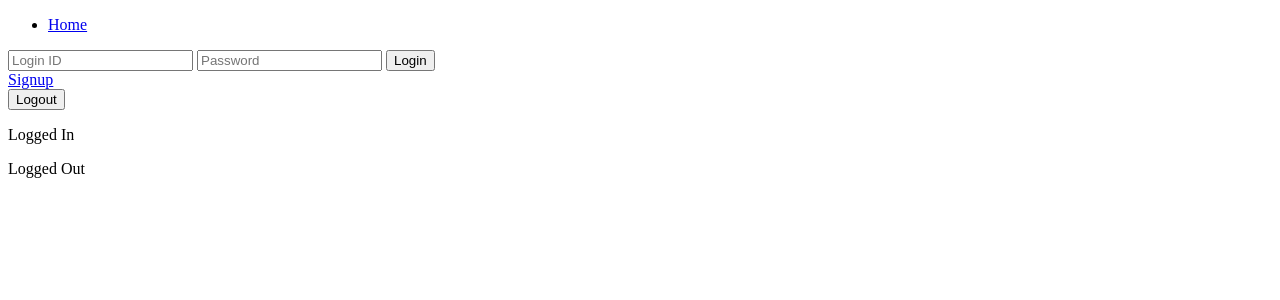
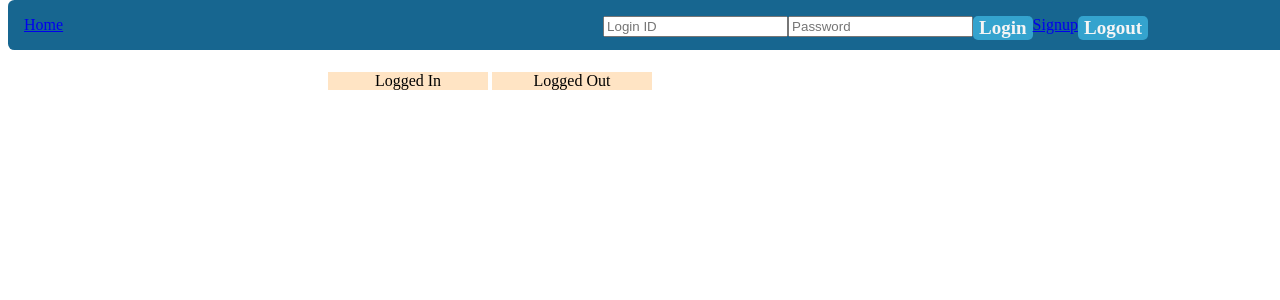
Before and after one commit to 888iee/phpAuth, a PHP site: page / in a window 1280 px wide. Shown: the top 300 px of the page. Run offline with PHP 8.4, Linux system fonts and the light colour scheme.

Commit message:
sql string for db + styles for pages

```diff
--- /dev/null
+++ b/db.sql
@@ -0,0 +1,5 @@
+CREATE TABLE users(
+idUsers int(11) AUTO_INCREMENT PRIMARY KEY NOT NULL,
+uid TINYTEXT NOT NULL,
+pwd LONGTEXT NOT NULL
+);
--- /dev/null
+++ b/src/css/nav-style.css
@@ -0,0 +1,47 @@
+.nav-menu {
+    position: fixed;
+    padding-left: 0;
+    top: 0;
+    width: 100%;
+    background: rgb(23,102,144);
+    display: grid;
+    grid-template-rows: 1 1 1;
+    border-radius: .4em;
+}
+ul {
+    grid-row-start: 1;
+    list-style-type: none;
+    /* display:inline-block; */
+    padding-left: 1em;
+}
+.login-form {
+    grid-row-end: 2;
+    padding-top: 1em;
+    /* top: -20 em; */
+    /* float: right; */
+    margin-right: 0;
+    padding-left: 25em;
+}
+.login-form * {
+    float: left;
+}
+
+button {
+    font-family: "AsapSemiBold";
+    border-radius: 5px;
+    background: #34a3ce;
+    border: none;
+    color: whitesmoke;
+    /* height: 1em; */
+    font-size: 19px;
+    font-weight: bold;
+    -webkit-transition: color 0.1s ease-in-out;
+    transition: color 0.1s ease-in-out;
+    -webkit-transition-duration: 0.15s;
+            transition-duration: 0.15s;
+    cursor: pointer;
+    outline: none;
+}
+button:hover {
+     color: black;
+}
--- /dev/null
+++ b/src/css/notifications.css
@@ -0,0 +1,9 @@
+.notes {
+    position: relative;
+    top: 3em;
+    left: 20em;
+    background-color: bisque;
+    display: inline-block;
+    width: 10em;
+    text-align: center;
+}
--- a/src/header.php
+++ b/src/header.php
@@ -4,16 +4,17 @@
     <meta charset="UTF-8">
     <meta name="viewport" content="width=device-width, initial-scale=1.0">
     <title>Auth</title>
+    <link rel="stylesheet" href="css/nav-style.css">
 </head>
 <body>
 
     <header>
-        <nav>
+        <nav class="nav-menu">
             <a href="img/settings.png" alt="settings"></a>
             <ul>
                 <li><a href="index.php">Home</a></li>
             </ul>
-            <div>
+            <div class="login-form">
                 <form action="includes/login.php" method="post">
                     <input type="text" name="id" placeholder="Login ID">
                     <input type="password" name="password" placeholder="Password">
--- a/src/includes/login.php
+++ b/src/includes/login.php
@@ -0,0 +1,3 @@
+<?php
+    echo "hello"
+?>
--- a/src/index.php
+++ b/src/index.php
@@ -1,10 +1,11 @@
 <?php
     require "header.php";
 ?>
+    <link rel="stylesheet" href="css/notifications.css">
+    <main>
 
-    <main>
-        <p>Logged In</p>
-        <p>Logged Out</p>
+        <p class="notes">Logged In</p>
+        <p class="notes">Logged Out</p>
     </main>
 
 <?php
```
Also changed, not shown: src/index.html (deleted), 1 other file.
